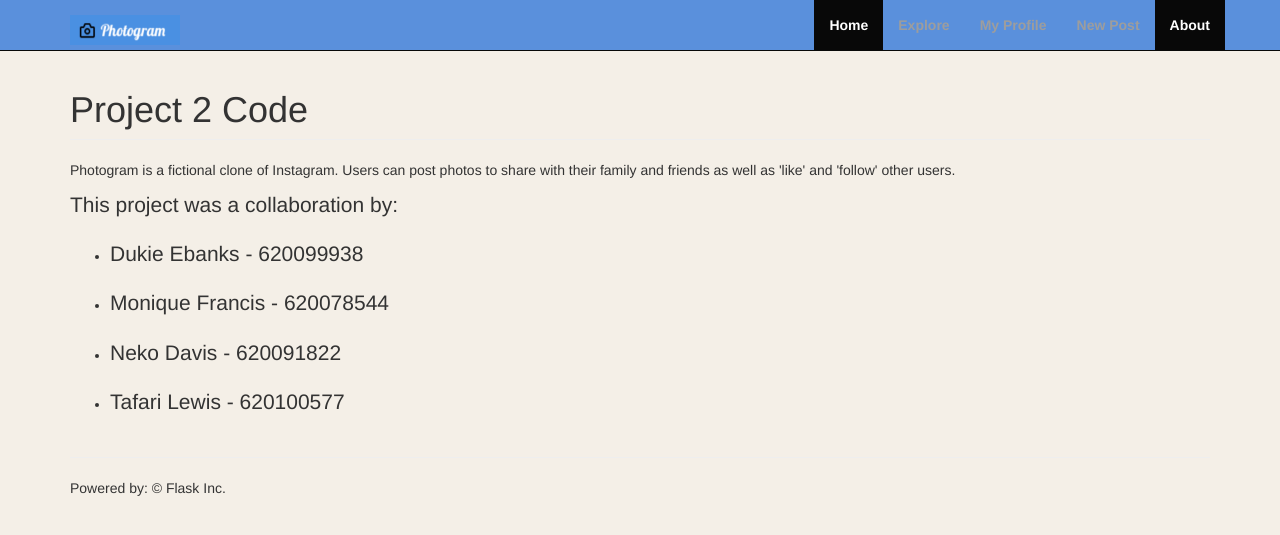
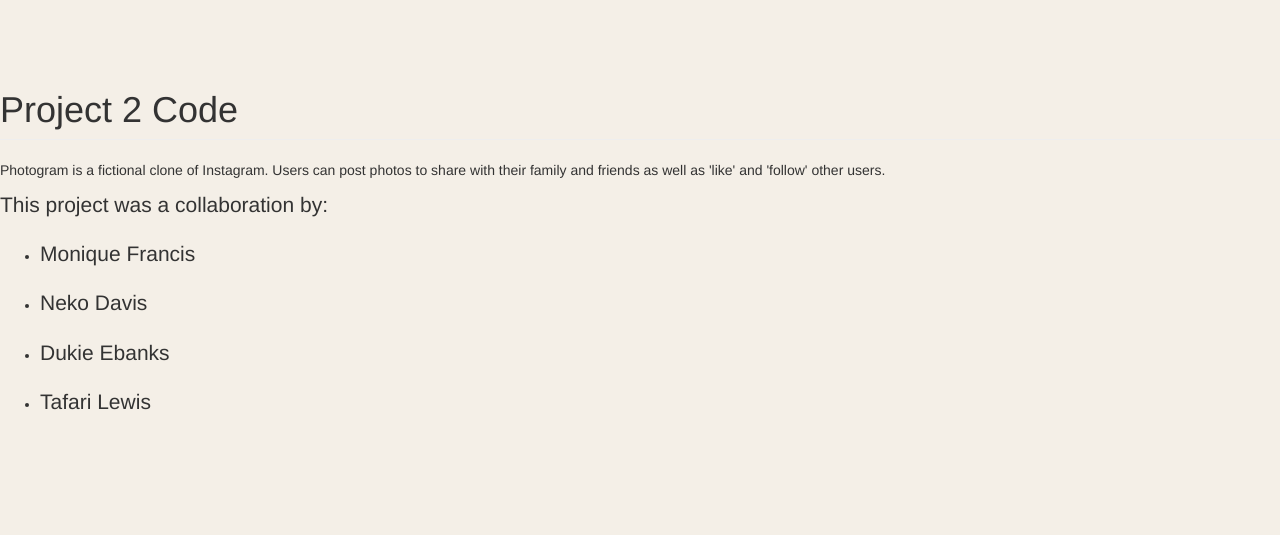
Before and after one commit to MoniqueF17/info3180-project2, a Flask app: page /about/ in a window 1280 px wide. Shown: the top 535 px of the page. Run offline with Flask 2, Linux system fonts and the light colour scheme; some libraries are stand-ins or nearby versions.

Commit message:
3rd commit

```diff
--- a/app/__init__.py
+++ b/app/__init__.py
@@ -2,8 +2,10 @@ from flask import Flask
 from flask_login import LoginManager
 from flask_sqlalchemy import SQLAlchemy
 from flask_bcrypt import Bcrypt
+from flask_wtf.csrf import CSRFProtect
 
 app = Flask(__name__)
+csrf = CSRFProtect(app)
 app.config['SECRET_KEY'] = "3184cf50b884fd2828b2a084ac04d518f7c4f4e8f22f416a"
 app.config['SQLALCHEMY_DATABASE_URI'] = "postgresql://info3180:password@localhost/project-2"
 app.config['SQLALCHEMY_TRACK_MODIFICATIONS'] = True # added just to suppress a warning
--- a/app/static/js/app.js
+++ b/app/static/js/app.js
@@ -14,36 +14,39 @@ Vue.component('app-header', {
           <span class="icon-bar"></span>
           <span class="icon-bar"></span>
         </button>
-          <a class="navbar-brand" href="{{ url_for('home') }}"><img src="{{ url_for('static',filename="header_logo.png") }}" height="30px" width="110px"></a>
+        <a class="navbar-brand" href="#"><img src="/static/uploads/header_logo.png" height="30px" width="110px"></a>
       </div>
 
       <div id="navbar" class="collapse navbar-collapse">
         <ul class="nav navbar-nav navbar-right">
           {% if not current_user.is_authenticated %}
-                <li class="active"><a href="{{ url_for('home') }}">Home</a></li>
+              <li class="active">
+                <router-link class="nav-link"to="/">Home <span class="sr-only">(current)</span></router-link>
+              </li>
           {% else %}
-                <li class="active"><a href="{{ url_for('logout') }}">Logout</a></li>
+              <li class="active">
+                <router-link class="nav-link"to="/logout">Logout<span class="sr-only">(current)</span></router-link>
+              </li>
           {% endif %}
 
             <li {%- if request.path == "/addItem" %} class="active"{% endif %}>
-              <a href="{{ url_for('home') }}">Explore</a>
+            <a href="{{ url_for('') }}">Explore</a>
             </li>
             <li {%- if request.path == "/profile/" %} class="active"{% endif %}>
-              <a href="{{ url_for('profile') }}">My Profile</a>
+            <a href="{{ url_for('') }}">My Profile</a>
             </li>
 
             <!--SHOULD BE MOVE-->
             <li {%- if request.path == "/posts/new" %} class="active"{% endif %}>
-              <a href="{{ url_for('addPost') }}">New Post</a>
+            <a href="{{ url_for('') }}">New Post</a>
             </li>
 
-              <li class="active"><a href="{{ url_for('about') }}">About</a></li>
+            <li class="active"><a href="{{ url_for('') }}">About</a></li>
         </ul>
       </div><!--/.nav-collapse -->
     </div>
 </nav>
-    `,
-    data: function() {}
+  `
 });
 
 
@@ -51,14 +54,36 @@ Vue.component('app-footer', {
     template: `
     <footer>
       <div class="container">
-                <p>Copyright &copy {{ year }} Flask Inc.</p>
+          <p>Copyright &copy; Flask Inc.</p>
       </div>
     </footer>
+    `
+});
+
+
+const Home = Vue.component('home', {
+  template: `
+  <div class="flex-container">
+    <div id="img">
+      <img src="/static/uploads/img_forest.jpg">
+    </div>
+
+    <div id="word">
+      <div>
+        <h1 class="page-header"><img src="/static/uploads/home_logo.png"" height="40px" width="200px"></h1>
+      </div>
+
+      <p class="message">Share photos of your favourite moments with friends, family and the world.</p></br></br></br>
+
+      <div class="button">
+        <router-link class="btn" id="register-button" to="/register" style="text-decoration:none;">Register</router-link>
+        <router-link class="btn" id="login-button" to="/register" style="text-decoration:none;">Register</router-link>
+      </div>
+    </div>
+  </div>
   `,
   data: function() {
-        return {
-            year: (new Date).getFullYear()
-        };
+    return {}
   }
 });
 
@@ -137,33 +162,7 @@ const Explore = Vue.component('explore', {
 });
 
 
-const Home = Vue.component('home', {
-  template: `
-    <div class="flex-container">
-    <div id="img">
-        <img src="{{ url_for('static',filename="img_forest.jpg") }}">
-    </div>
-
-    <div id="word">
-        <div>
-           <h1 class="page-header"><img src="{{ url_for('static',filename="home_logo.png") }}" height="40px" width="200px"></h1>
-        </div>
-
-        <p class="message">Share photos of your favourite moments with friends, family and the world.</p></br></br></br>
-
-        <div class="button">
-            <button id="register-button"><a href="{{ url_for('register') }}" style="text-decoration:none;">Register</a></button>
-            <button id="login-button"><a href="{{ url_for('login') }}" style="text-decoration:none;">Login</a></button>
-        </div>
-    </div>
-</div>
-  `,
-  data: function() {
-    return {}
-  }
-});
-
-
+// Define Routes
 const router = new VueRouter({
   mode: 'history',
   routes: [
@@ -175,6 +174,7 @@ const router = new VueRouter({
 });
 
 
+// Instantiate our main Vue Instance
 let app = new Vue({
     el: '#app',
     router
--- a/app/templates/about.html
+++ b/app/templates/about.html
@@ -5,11 +5,12 @@
 {% include 'flash_messages.html' %}
 <p>Photogram is a fictional clone of Instagram. Users can post photos to share with
 their family and friends as well as 'like' and 'follow' other users.</p>
-<p class="lead">This project was a collaboration by:
+
+<p class="lead">This project was a collaboration by: </p>
 <ul>
-    <li><p class="lead">Dukie Ebanks - 620099938</p></li>
-    <li><p class="lead">Monique Francis - 620078544</p></li>
-    <li><p class="lead">Neko Davis - 620091822</p></li>
-    <li><p class="lead">Tafari Lewis - 620100577</p></li>
+    <li><p class="lead">Monique Francis</p></li>
+    <li><p class="lead">Neko Davis</p></li>
+    <li><p class="lead">Dukie Ebanks</p></li>
+    <li><p class="lead">Tafari Lewis</p></li>
 </ul>
 {% endblock %}
--- a/app/templates/base.html
+++ b/app/templates/base.html
@@ -13,34 +13,26 @@
     <!-- HTML5 shim and Respond.js for IE8 support of HTML5 elements and media queries -->
     <!-- WARNING: Respond.js doesn't work if you view the page via file:// -->
     <!--[if lt IE 9]>
-      <script src="https://oss.maxcdn.com/html5shiv/3.7.3/html5shiv.min.js"></script>
-      <script src="https://oss.maxcdn.com/respond/1.4.2/respond.min.js"></script>
+    <script src="https://oss.maxcdn.com/html5shiv/3.7.3/html5shiv.min.js"></script>
+    <script src="https://oss.maxcdn.com/respond/1.4.2/respond.min.js"></script>
     <![endif]-->
     <link rel="stylesheet" href="/static/css/app.css">
     {% block css %} {% endblock%}
   </head>
+
   <body>
-    <header>
-        {% include "header.html" %}
-    </header>
-    <main>
-        <div class="container">
-            {% include 'flash_messages.html' %}
-            {% block main %}{% endblock %}
-        </div>
-    </main>
-    <footer>
-        <div class="container">
-            {% include "footer.html" %}
-        </div>
-    </footer>
+    <div id="main">
+      {% block main %}{% endblock %}
+    </div>
 
     <!-- jQuery (necessary for Bootstrap's JavaScript plugins) -->
     <script src="https://ajax.googleapis.com/ajax/libs/jquery/1.12.4/jquery.min.js"></script>
+    <script src="https://code.jquery.com/jquery-3.2.1.slim.min.js" integrity="sha384-KJ3o2DKtIkvYIK3UENzmM7KCkRr/rE9/Qpg6aAZGJwFDMVNA/GpGFF93hXpG5KkN" crossorigin="anonymous"></script>
     <!-- Include all compiled plugins (below), or include individual files as needed -->
     <script src="/static/js/bootstrap.min.js"></script>
     <script src="{{ url_for('static', filename='js/vue.js') }}"></script>
     <script src="{{ url_for('static', filename='js/vue-router.js') }}"></script>
+    <script>const token = "{{ csrf_token() }}";</script>
     <script src="{{ url_for('static', filename='js/app.js') }}"></script>
     {% block js %} {% endblock%}
   </body>
--- a/app/templates/index.html
+++ b/app/templates/index.html
@@ -3,6 +3,7 @@
 {% block main %}
 <div id="app">
     <app-header></app-header>
+
     <main>
         <div class="container">
             <!-- component matched by the route will render here -->
--- a/app/views.py
+++ b/app/views.py
@@ -5,7 +5,7 @@ Werkzeug Documentation:  http://werkzeug.pocoo.org/documentation/
 This file creates your application.
 """
 from app import app, db, login_manager
-from flask import render_template, request, redirect, url_for, flash, jsonify
+from flask import render_template, request, redirect, url_for, flash, jsonify, g
 from flask_login import login_user, logout_user, current_user, login_required
 from werkzeug.utils import secure_filename
 from app.forms import CreateUserForm, LoginForm, CreatPostForm
@@ -13,11 +13,15 @@ from app.models import Posts, UserProfile, Likes, Follows
 #from image_getter import get_images
 import random, os, datetime, requests #urlparse
 import jwt
+from functools import wraps
 
 ###
 # Routing for your application.
 ###
 
+# Create a JWT @requires_auth decorator
+# This decorator can be used to denote that a specific route should check
+# for a valid JWT token before displaying the contents of that route.
 def requires_auth(f):
   @wraps(f)
   def decorated(*args, **kwargs):
@@ -36,28 +40,24 @@ def requires_auth(f):
 
     token = parts[1]
     try:
-         payload = jwt.decode(token, token_key)
-         get_user = Users.query.filter_by(id=payload['user_id']).first()
+         payload = jwt.decode(token,app.config['SECRET_KEY'])
 
     except jwt.ExpiredSignature:
         return jsonify({'code': 'token_expired', 'description': 'token is expired'}), 401
     except jwt.DecodeError:
         return jsonify({'code': 'token_invalid_signature', 'description': 'Token signature is invalid'}), 401
 
-    g.current_user = user = payload['user_id']
+    g.current_user = user = payload
     return f(*args, **kwargs)
 
   return decorated
 
+
+@app.route('/', defaults={'path': ''})
 @app.route('/')
 def index():
     """Render website's initial page and let VueJS take over."""
     return render_template('index.html')
-
-@app.route('/')
-def home():
-    """Render website's home page."""
-    return render_template('home.html')
 
 @app.route('/about/')
 def about():
@@ -101,7 +101,7 @@ def register():
             else:
                 form.imgfile.errors.append("Invalid image file uploaded")
 
-    return render_template('register.html',form=form)
+    # return render_template('register.html',form=form)
 
 
 @app.route('/api/auth/login', methods=["GET", "POST"])
```
Lines whose indentation alone changed are shown as unchanged.
